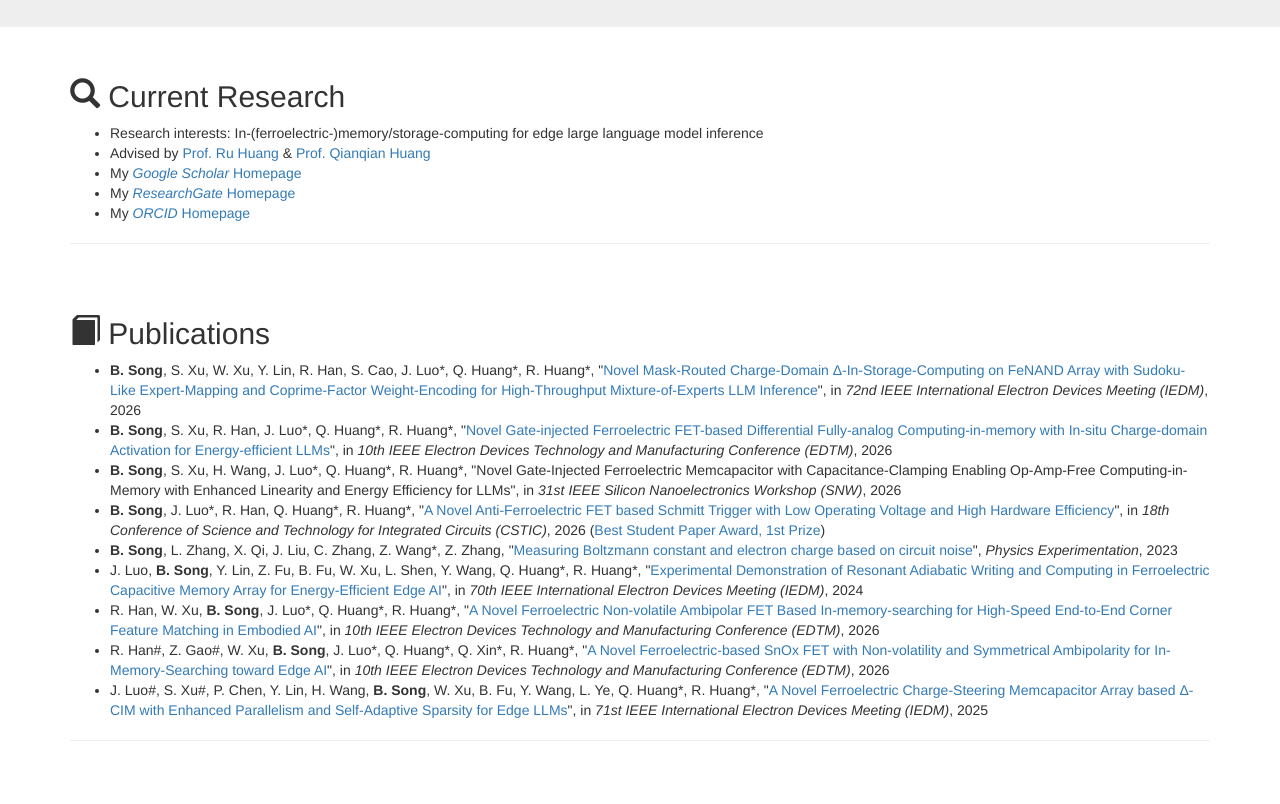
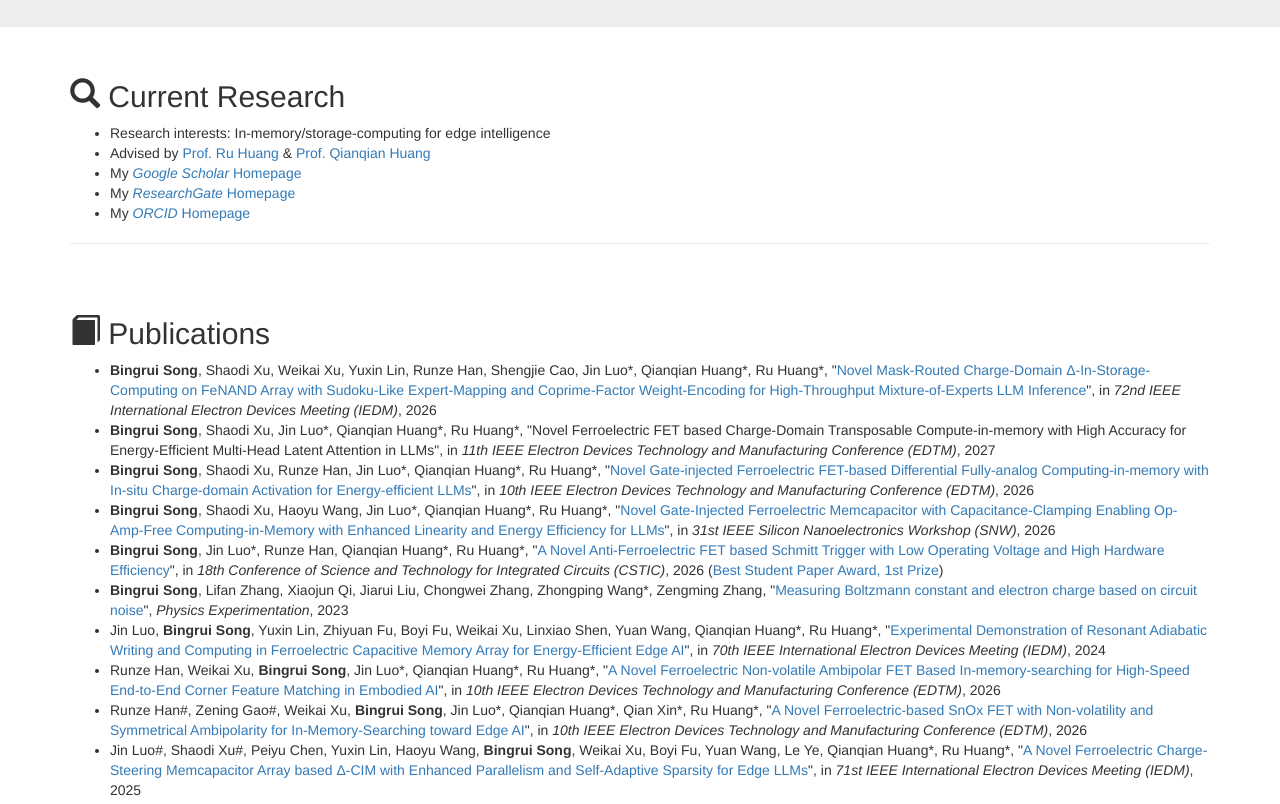
Before and after one commit to BingEntropy/BingEntropy.github.io, a plain HTML site: page study/index.html in a window 1280 px wide. Shown: the part 1220-2024 px from the top of the page. Drawn offline with Linux system fonts and the light colour scheme.

Commit message:
Add files via upload

```diff
--- a/study/index.html
+++ b/study/index.html
@@ -75,7 +75,7 @@
 <div class="container" style="margin-top:30px">
 <h2><span class="glyphicon glyphicon-search"></span> Current Research </h2>
 	<ul>
-		<li>Research interests: In-(ferroelectric-)memory/storage-computing for edge large language model inference</li>
+		<li>Research interests: In-memory/storage-computing for edge intelligence </li>
 		<li>Advised by <a href="https://ic.pku.edu.cn/szdw/ysfc/hr/index.htm" style="text-decoration:none;">Prof. Ru Huang</a> & <a href="https://ic.pku.edu.cn/szdw/zzjs/jcwndzx1/hqq/index.htm" style="text-decoration:none;">Prof. Qianqian Huang</a></li>
 		<li>My <a href="https://scholar.google.cz/citations?user=YHt7R78AAAAJ" style="text-decoration:none;"><em>Google Scholar</em> Homepage </a></li>
 		<li>My <a href="https://www.researchgate.net/profile/Bingrui-Song" style="text-decoration:none;"><em>ResearchGate</em> Homepage </a></li>
@@ -88,15 +88,16 @@
 <div class="container" style="margin-top:30px">
 <h2><span class="glyphicon glyphicon-book"></span> Publications </h2>
 	<ul>
-		<li><b>B. Song</b>, S. Xu, W. Xu, Y. Lin, R. Han, S. Cao, J. Luo*, Q. Huang*, R. Huang*, "<a href="https://iedm26.mapyourshow.com/8_0/sessions/session-details.cfm?ScheduleID=292" style="text-decoration:none;">Novel Mask-Routed Charge-Domain Δ-In-Storage-Computing on FeNAND Array with Sudoku-Like Expert-Mapping and Coprime-Factor Weight-Encoding for High-Throughput Mixture-of-Experts LLM Inference</a>", in <em>72nd IEEE International Electron Devices Meeting (IEDM)</em>, 2026</li>
-		<li><b>B. Song</b>, S. Xu, R. Han, J. Luo*, Q. Huang*, R. Huang*, "<a href="https://ieeexplore.ieee.org/document/11497385" style="text-decoration:none;">Novel Gate-injected Ferroelectric FET-based Differential Fully-analog Computing-in-memory with In-situ Charge-domain Activation for Energy-efficient LLMs</a>", in <em>10th IEEE Electron Devices Technology and Manufacturing Conference (EDTM)</em>, 2026</li>
-		<li><b>B. Song</b>, S. Xu, H. Wang, J. Luo*, Q. Huang*, R. Huang*, "Novel Gate-Injected Ferroelectric Memcapacitor with Capacitance-Clamping Enabling Op-Amp-Free Computing-in-Memory with Enhanced Linearity and Energy Efficiency for LLMs", in <em>31st IEEE Silicon Nanoelectronics Workshop (SNW)</em>, 2026</li>
-		<li><b>B. Song</b>, J. Luo*, R. Han, Q. Huang*, R. Huang*, "<a href="https://ieeexplore.ieee.org/document/11537706" style="text-decoration:none;">A Novel Anti-Ferroelectric FET based Schmitt Trigger with Low Operating Voltage and High Hardware Efficiency</a>", in <em>18th Conference of Science and Technology for Integrated Circuits (CSTIC)</em>, 2026 (<a href="https://www.semi.org.cn/site/semi/article/c4304f525fbe46b990816b72da9623c5.html" style="text-decoration:none;">Best Student Paper Award, 1st Prize</a>)</li>
-		<li><b>B. Song</b>, L. Zhang, X. Qi, J. Liu, C. Zhang, Z. Wang*, Z. Zhang, "<a href="https://kns.cnki.net/kcms/detail/detail.aspx?filename=WLSL202303006&dbname=cjfdtotal&dbcode=CJFD&v=MDAwNDFyQ1VSN21mWStkdkZ5emhWTHZLTWlIWVlyRzRITkxNckk5RllvUjZEZzgvemhZVTd6c09UM2lRclJjekY=" style="text-decoration:none;">Measuring Boltzmann constant and electron charge based on circuit noise</a>", <em>Physics Experimentation</em>, 2023 </li>
-		<li>J. Luo, <b>B. Song</b>, Y. Lin, Z. Fu, B. Fu, W. Xu, L. Shen, Y. Wang, Q. Huang*, R. Huang*, "<a href="https://ieeexplore.ieee.org/document/10873397" style="text-decoration:none;">Experimental Demonstration of Resonant Adiabatic Writing and Computing in Ferroelectric Capacitive Memory Array for Energy-Efficient Edge AI</a>", in <em>70th IEEE International Electron Devices Meeting (IEDM)</em>, 2024</li>
-		<li>R. Han, W. Xu, <b>B. Song</b>, J. Luo*, Q. Huang*, R. Huang*, "<a href="https://ieeexplore.ieee.org/document/11496790" style="text-decoration:none;">A Novel Ferroelectric Non-volatile Ambipolar FET Based In-memory-searching for High-Speed End-to-End Corner Feature Matching in Embodied AI</a>", in <em>10th IEEE Electron Devices Technology and Manufacturing Conference (EDTM)</em>, 2026</li>
-		<li>R. Han#, Z. Gao#, W. Xu, <b>B. Song</b>, J. Luo*, Q. Huang*, Q. Xin*, R. Huang*, "<a href="https://ieeexplore.ieee.org/document/11497110" style="text-decoration:none;">A Novel Ferroelectric-based SnOx FET with Non-volatility and Symmetrical Ambipolarity for In-Memory-Searching toward Edge AI</a>", in <em>10th IEEE Electron Devices Technology and Manufacturing Conference (EDTM)</em>, 2026</li>
-		<li>J. Luo#, S. Xu#, P. Chen, Y. Lin, H. Wang, <b>B. Song</b>, W. Xu, B. Fu, Y. Wang, L. Ye, Q. Huang*, R. Huang*, "<a href="https://ieeexplore.ieee.org/document/11353553" style="text-decoration:none;">A Novel Ferroelectric Charge-Steering Memcapacitor Array based Δ-CIM with Enhanced Parallelism and Self-Adaptive Sparsity for Edge LLMs</a>", in <em>71st IEEE International Electron Devices Meeting (IEDM)</em>, 2025</li>
+		<li><b>Bingrui Song</b>, Shaodi Xu, Weikai Xu, Yuxin Lin, Runze Han, Shengjie Cao, Jin Luo*, Qianqian Huang*, Ru Huang*, "<a href="https://iedm26.mapyourshow.com/8_0/sessions/session-details.cfm?ScheduleID=292" style="text-decoration:none;">Novel Mask-Routed Charge-Domain Δ-In-Storage-Computing on FeNAND Array with Sudoku-Like Expert-Mapping and Coprime-Factor Weight-Encoding for High-Throughput Mixture-of-Experts LLM Inference</a>", in <em>72nd IEEE International Electron Devices Meeting (IEDM)</em>, 2026</li>
+		<li><b>Bingrui Song</b>, Shaodi Xu, Jin Luo*, Qianqian Huang*, Ru Huang*, "Novel Ferroelectric FET based Charge-Domain Transposable Compute-in-memory with High Accuracy for Energy-Efficient Multi-Head Latent Attention in LLMs", in <em>11th IEEE Electron Devices Technology and Manufacturing Conference (EDTM)</em>, 2027</li>
+		<li><b>Bingrui Song</b>, Shaodi Xu, Runze Han, Jin Luo*, Qianqian Huang*, Ru Huang*, "<a href="https://ieeexplore.ieee.org/document/11497385" style="text-decoration:none;">Novel Gate-injected Ferroelectric FET-based Differential Fully-analog Computing-in-memory with In-situ Charge-domain Activation for Energy-efficient LLMs</a>", in <em>10th IEEE Electron Devices Technology and Manufacturing Conference (EDTM)</em>, 2026</li>
+		<li><b>Bingrui Song</b>, Shaodi Xu, Haoyu Wang, Jin Luo*, Qianqian Huang*, Ru Huang*, "<a href="https://ieeexplore.ieee.org/document/11753321" style="text-decoration:none;">Novel Gate-Injected Ferroelectric Memcapacitor with Capacitance-Clamping Enabling Op-Amp-Free Computing-in-Memory with Enhanced Linearity and Energy Efficiency for LLMs</a>", in <em>31st IEEE Silicon Nanoelectronics Workshop (SNW)</em>, 2026</li>
+		<li><b>Bingrui Song</b>, Jin Luo*, Runze Han, Qianqian Huang*, Ru Huang*, "<a href="https://ieeexplore.ieee.org/document/11537706" style="text-decoration:none;">A Novel Anti-Ferroelectric FET based Schmitt Trigger with Low Operating Voltage and High Hardware Efficiency</a>", in <em>18th Conference of Science and Technology for Integrated Circuits (CSTIC)</em>, 2026 (<a href="https://www.semi.org.cn/site/semi/article/c4304f525fbe46b990816b72da9623c5.html" style="text-decoration:none;">Best Student Paper Award, 1st Prize</a>)</li>
+		<li><b>Bingrui Song</b>, Lifan Zhang, Xiaojun Qi, Jiarui Liu, Chongwei Zhang, Zhongping Wang*, Zengming Zhang, "<a href="https://kns.cnki.net/kcms/detail/detail.aspx?filename=WLSL202303006&dbname=cjfdtotal&dbcode=CJFD&v=MDAwNDFyQ1VSN21mWStkdkZ5emhWTHZLTWlIWVlyRzRITkxNckk5RllvUjZEZzgvemhZVTd6c09UM2lRclJjekY=" style="text-decoration:none;">Measuring Boltzmann constant and electron charge based on circuit noise</a>", <em>Physics Experimentation</em>, 2023 </li>
+		<li>Jin Luo, <b>Bingrui Song</b>, Yuxin Lin, Zhiyuan Fu, Boyi Fu, Weikai Xu, Linxiao Shen, Yuan Wang, Qianqian Huang*, Ru Huang*, "<a href="https://ieeexplore.ieee.org/document/10873397" style="text-decoration:none;">Experimental Demonstration of Resonant Adiabatic Writing and Computing in Ferroelectric Capacitive Memory Array for Energy-Efficient Edge AI</a>", in <em>70th IEEE International Electron Devices Meeting (IEDM)</em>, 2024</li>
+		<li>Runze Han, Weikai Xu, <b>Bingrui Song</b>, Jin Luo*, Qianqian Huang*, Ru Huang*, "<a href="https://ieeexplore.ieee.org/document/11496790" style="text-decoration:none;">A Novel Ferroelectric Non-volatile Ambipolar FET Based In-memory-searching for High-Speed End-to-End Corner Feature Matching in Embodied AI</a>", in <em>10th IEEE Electron Devices Technology and Manufacturing Conference (EDTM)</em>, 2026</li>
+		<li>Runze Han#, Zening Gao#, Weikai Xu, <b>Bingrui Song</b>, Jin Luo*, Qianqian Huang*, Qian Xin*, Ru Huang*, "<a href="https://ieeexplore.ieee.org/document/11497110" style="text-decoration:none;">A Novel Ferroelectric-based SnOx FET with Non-volatility and Symmetrical Ambipolarity for In-Memory-Searching toward Edge AI</a>", in <em>10th IEEE Electron Devices Technology and Manufacturing Conference (EDTM)</em>, 2026</li>
+		<li>Jin Luo#, Shaodi Xu#, Peiyu Chen, Yuxin Lin, Haoyu Wang, <b>Bingrui Song</b>, Weikai Xu, Boyi Fu, Yuan Wang, Le Ye, Qianqian Huang*, Ru Huang*, "<a href="https://ieeexplore.ieee.org/document/11353553" style="text-decoration:none;">A Novel Ferroelectric Charge-Steering Memcapacitor Array based Δ-CIM with Enhanced Parallelism and Self-Adaptive Sparsity for Edge LLMs</a>", in <em>71st IEEE International Electron Devices Meeting (IEDM)</em>, 2025</li>
 	</ul>
 
 	<hr>
```
